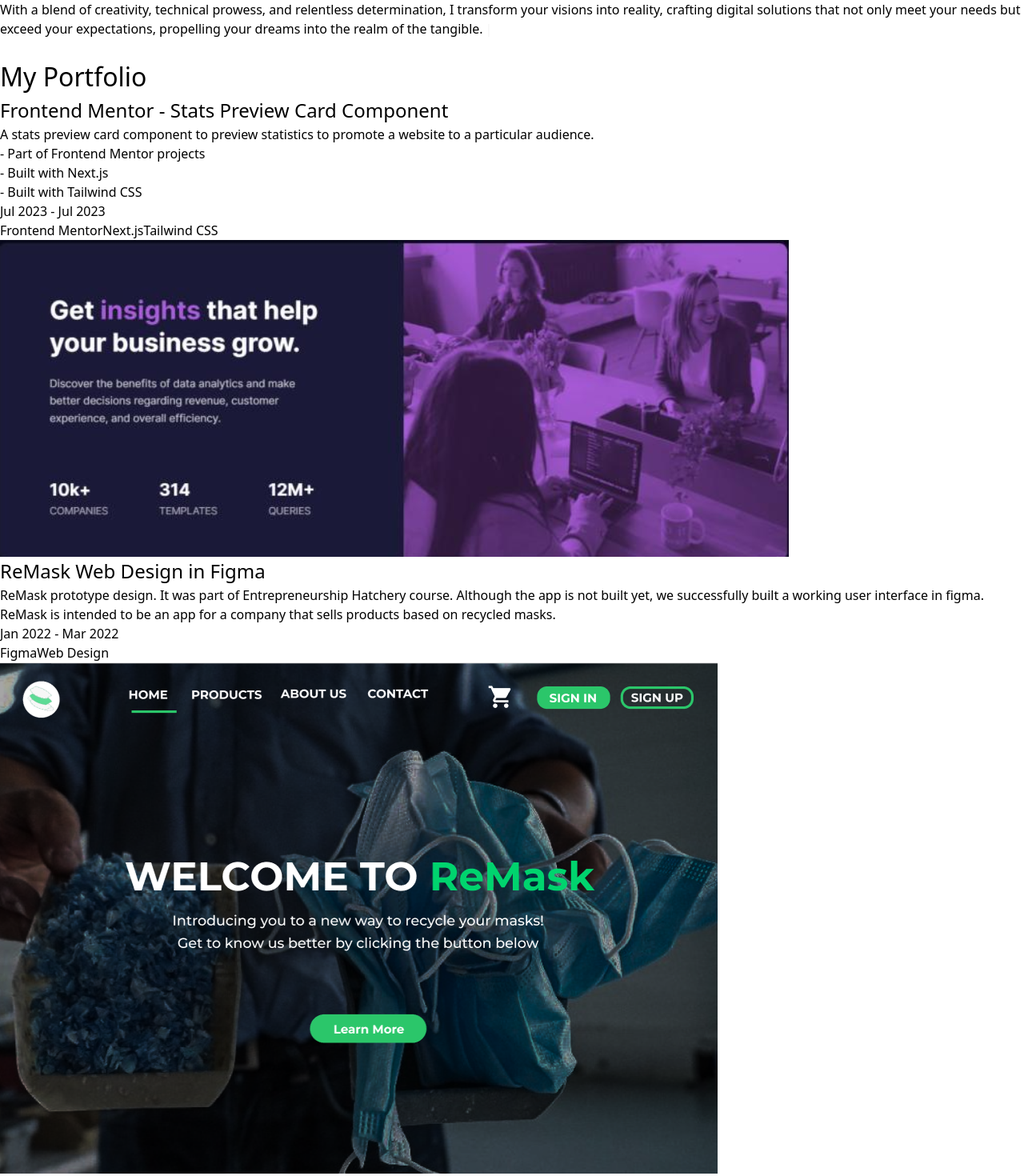
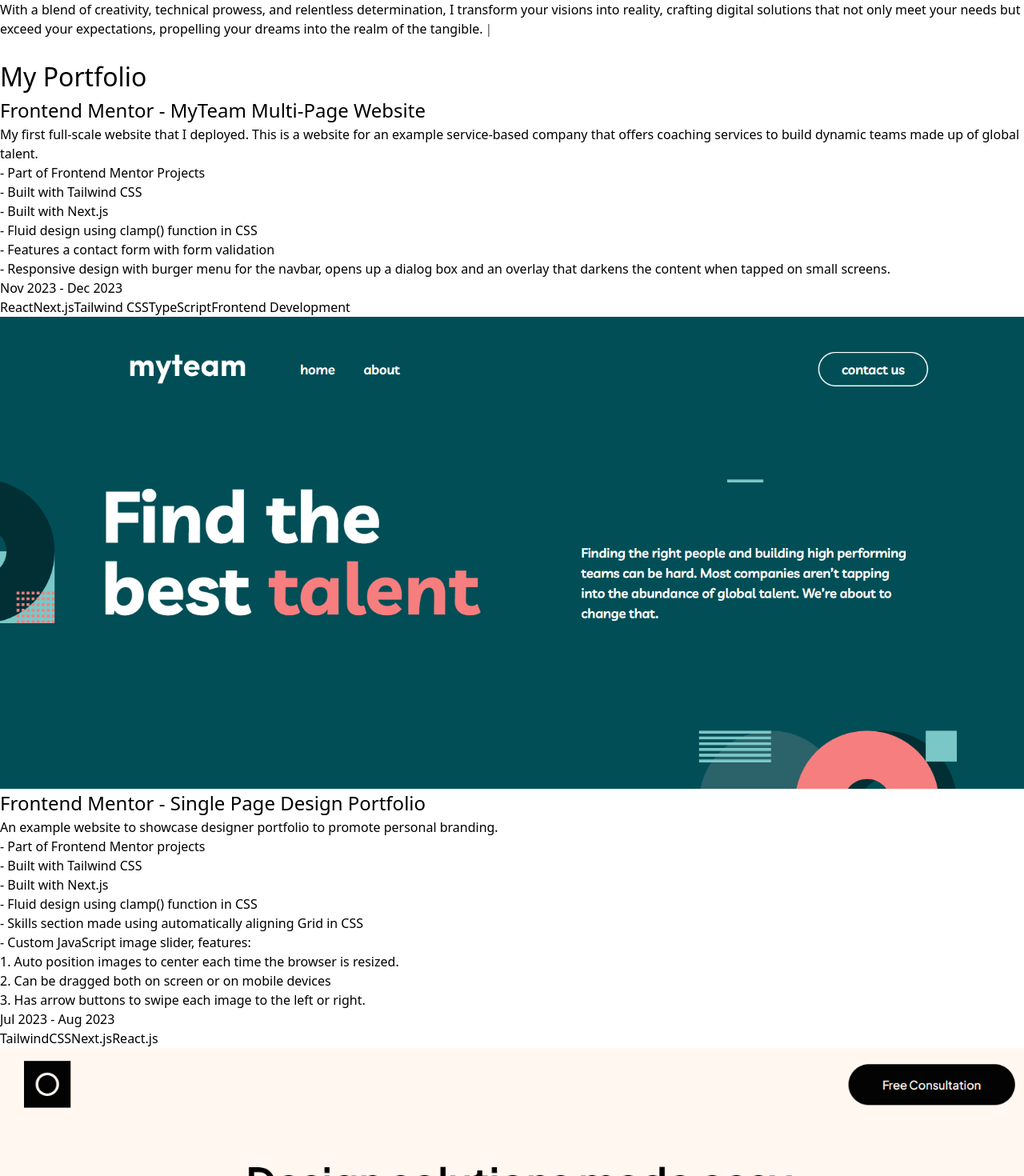
Before and after one commit to reaperxyndrome/reaperxyndrome.github.io, a React (Vite) app: page / in a window 1280 px wide. Shown: the part 240-1710 px from the top of the page at 80% size. Built offline with nearby package versions, Linux system fonts and the light colour scheme; some icons are missing.

Commit message:
updated assets and added contents

```diff
--- a/src/components/MainContent.tsx
+++ b/src/components/MainContent.tsx
@@ -3,6 +3,8 @@
 import URL2 from '../assets/portfolio-4.png';
 import URL3 from '../assets/portfolio-5.png';
 import URL4 from '../assets/portfolio-6.png';
+import URL5 from '../assets/portfolio-7.png';
+import URL6 from '../assets/portfolio-8.png';
 
 interface PortfolioContentProps {
     title: string;
@@ -20,7 +22,7 @@
                 <h2 className='mb-5 text-3xl font-bold'>{title}</h2>
                 <p className=' w-96'>{description}</p>
                 <p className='mb-5 mt-5'>{date}</p>
-                <div className='flex flex-wrap gap-x-2'>
+                <div className='flex flex-wrap gap-x-2 gap-y-3'>
                     {tags.map((tag) => (
                         <span key={tag} className='bg-gray-300 p-1 rounded-m text-black rounded-md'>{tag}</span>
                     ))}
@@ -37,6 +39,47 @@
 
 const dummyPortfolioData: PortfolioContentProps[] = [
     {
+        title: "Frontend Mentor - MyTeam Multi-Page Website",
+        description:
+            <React.Fragment>
+                My first full-scale website that I deployed. This is a website for an example service-based company that offers coaching services to build dynamic teams made up of global talent.
+                <ul>
+                    <li>- Part of Frontend Mentor Projects</li>
+                    <li>- Built with Tailwind CSS</li>
+                    <li>- Built with Next.js</li>
+                    <li>- Fluid design using clamp() function in CSS</li>
+                    <li>- Features a contact form with form validation</li>
+                    <li>- Responsive design with burger menu for the navbar, opens up a dialog box and an overlay that darkens the content when tapped on small screens.</li>
+                </ul>
+            </React.Fragment>,
+        imageUrl: URL5,
+        link: "https://frontend-mentor-xi-roan.vercel.app/myteam-multi-page-website",
+        date: "Nov 2023 - Dec 2023",
+        tags: ['React', "Next.js", 'Tailwind CSS', 'TypeScript', 'Frontend Development']
+    },
+    {
+        title: "Frontend Mentor - Single Page Design Portfolio",
+        description:
+            <React.Fragment>
+                An example website to showcase designer portfolio to promote personal branding.
+                <ul>
+                    <li> - Part of Frontend Mentor projects </li>
+                    <li> - Built with Tailwind CSS </li>
+                    <li> - Built with Next.js </li>
+                    <li> - Fluid design using clamp() function in CSS</li>
+                    <li> - Skills section made using automatically aligning Grid in CSS</li>
+                    <li> - Custom JavaScript image slider, features:</li>
+                    <li className='ml-5'>1. Auto position images to center each time the browser is resized.</li>
+                    <li className='ml-5'>2. Can be dragged both on screen or on mobile devices </li>
+                    <li className='ml-5'>3. Has arrow buttons to swipe each image to the left or right.</li>
+                </ul>
+            </React.Fragment>,
+        imageUrl: URL6,
+        link: "https://frontend-mentor-xi-roan.vercel.app/single_page_design_portfolio",
+        date: "Jul 2023 - Aug 2023",
+        tags: ['TailwindCSS', 'Next.js', 'React.js']
+    },
+    {
         title: "Frontend Mentor - Stats Preview Card Component",
         description:
             <React.Fragment>
@@ -47,7 +90,6 @@
                     <li> - Built with Tailwind CSS </li>
                 </ul>
             </React.Fragment>,
-        // imageUrl: "src/assets/portfolio-3.png",
         imageUrl: URL1,
         link: "https://stats-preview-card-component-omega.vercel.app/",
         date: "Jul 2023 - Jul 2023",
```
Also changed, not shown: src/assets/portfolio-7.png (added), src/assets/portfolio-8.png (added).
